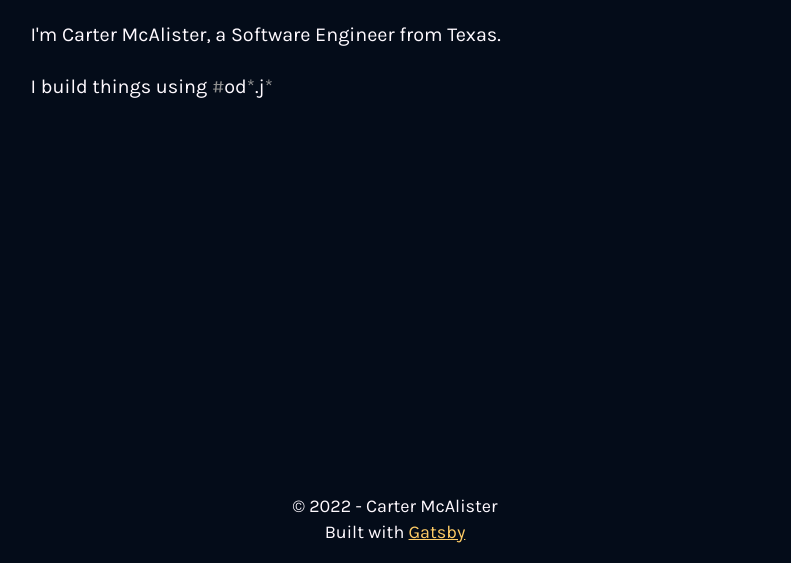
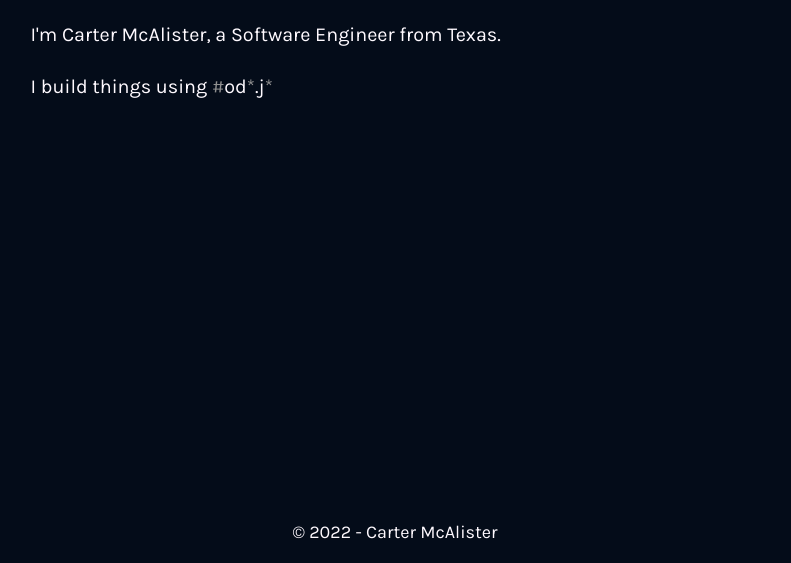
Before and after one commit to CarterMcAlister/personal-site, a Gatsby site: page / in a window 1280 px wide. Shown: the part 237-800 px from the top of the page, without its empty margins (245-1036 px from the left). Built offline with nearby package versions, Linux system fonts and the light colour scheme; Gatsby itself is replaced by a stand-in of ours.

Commit message:
Update footer.js

```diff
--- a/src/components/footer.js
+++ b/src/components/footer.js
@@ -7,16 +7,6 @@ const Footer = () => (
   <StyledFooter>
     <Container>
       <Text>© {new Date().getFullYear()} - Carter McAlister</Text>
-      <Text>
-        Built with{" "}
-        <a
-          href="https://www.gatsbyjs.org"
-          target="_blank"
-          rel="noopener noreferrer"
-        >
-          Gatsby
-        </a>
-      </Text>
     </Container>
   </StyledFooter>
 );
```
